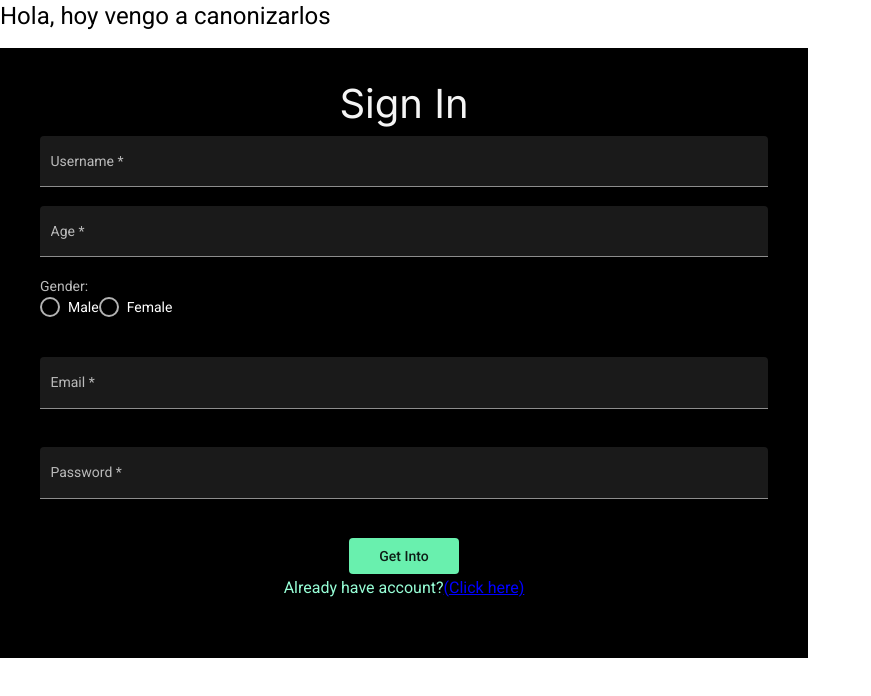
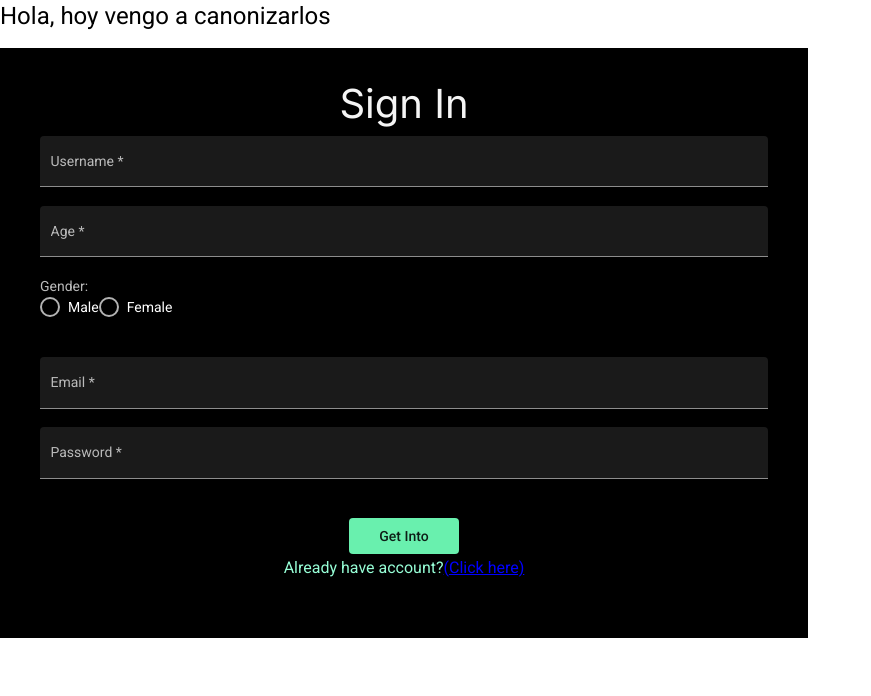
Before and after one commit to davila11/angular-session, an Angular app: page /signin in a window 1280 px wide. Shown: the top 696 px of the page, without its empty margins (0-871 px from the left). Built offline with nearby package versions, Linux system fonts and the light colour scheme.

Commit message:
validate-email

```diff
--- a/src/app/Components/sign-in/sign-in.component.html
+++ b/src/app/Components/sign-in/sign-in.component.html
@@ -33,7 +33,6 @@
               This email already exists
            </mat-error>
           </mat-form-field>
-          {{confirm |json }}
           <mat-form-field class="example-full-width" appearance="fill">
             <mat-label>Password</mat-label>
             <input type="password" matInput formControlName="password" placeholder="Ex. Hello123">
--- a/src/app/Components/sign-in/sign-in.component.ts
+++ b/src/app/Components/sign-in/sign-in.component.ts
@@ -52,50 +52,7 @@ export class SignInComponent implements OnInit {
     //Create the user and clean all inputs
     if (this.formsigIn.valid) {
       const user = this.formsigIn.value;
-      const localInfo = JSON.parse(localStorage.getItem('users') as string);
-      let confirmUser = localInfo.find(
-        (element: { email: string }) => element.email === user.email
-      );
-      if (confirmUser.email === user.email) {
-        this.confirm = true;
-        console.log('ingresa un email valido');
-      } else{
-        // this.userList.push(user)
-        this.confirm = false;
-        localInfo.push(user);
-        console.log('LocalInfo', localInfo);
-        localStorage.setItem('users', JSON.stringify(localInfo));
-        this.formsigIn = this.FormB.group({
-          name: [null, [Validators.required]],
-          age: [null, [Validators.required]],
-          gender: [null, [Validators.required]],
-          email: [
-            null,
-            [
-              Validators.required,
-              Validators.pattern(/^\w+([.-]?\w+)@\w+([.-]?\w+)(.\w{2,3})+$/),
-            ],
-          ],
-          password: [
-            null,
-            [
-              Validators.required,
-              Validators.pattern(/^(?=.*[a-z])(?=.*[A-Z])(?=.*[0-9])(?=.{8,})/),
-            ],
-          ],
-        });
-      }
+
     }
   }
-
-  // checkEmail(control: { value: string }) {
-  //   let enteredEmail = control.value;
-  //   const localInfo = JSON.parse(localStorage.getItem('users') as string);
-  //   let confirmUser = localInfo.find(
-  //     (element: { email: string }) => element.email === enteredEmail
-  //   );
-  //   return confirmUser.email === enteredEmail && enteredEmail
-  //     ? { requirements: true }
-  //     : null;
-  // }
 }
```
